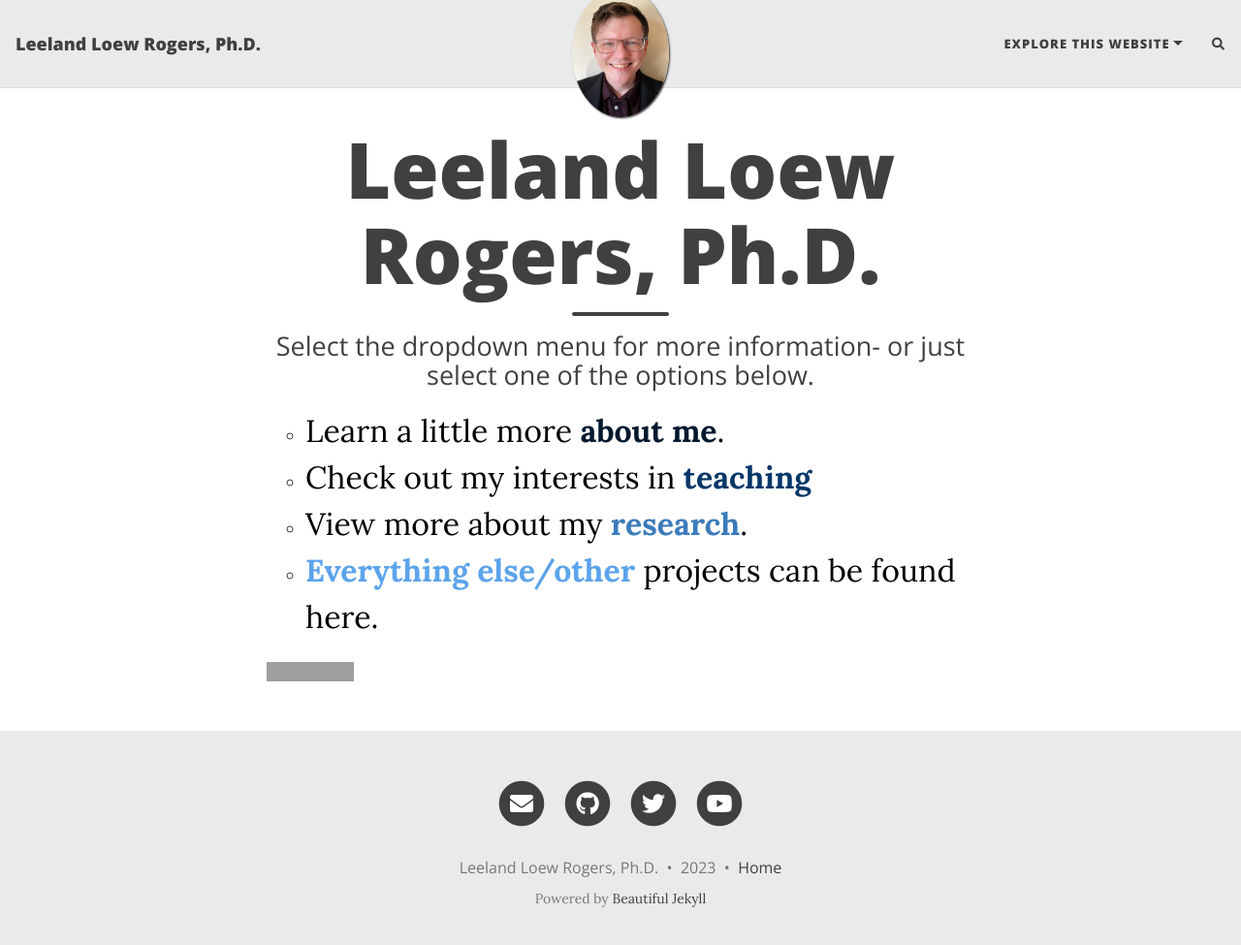
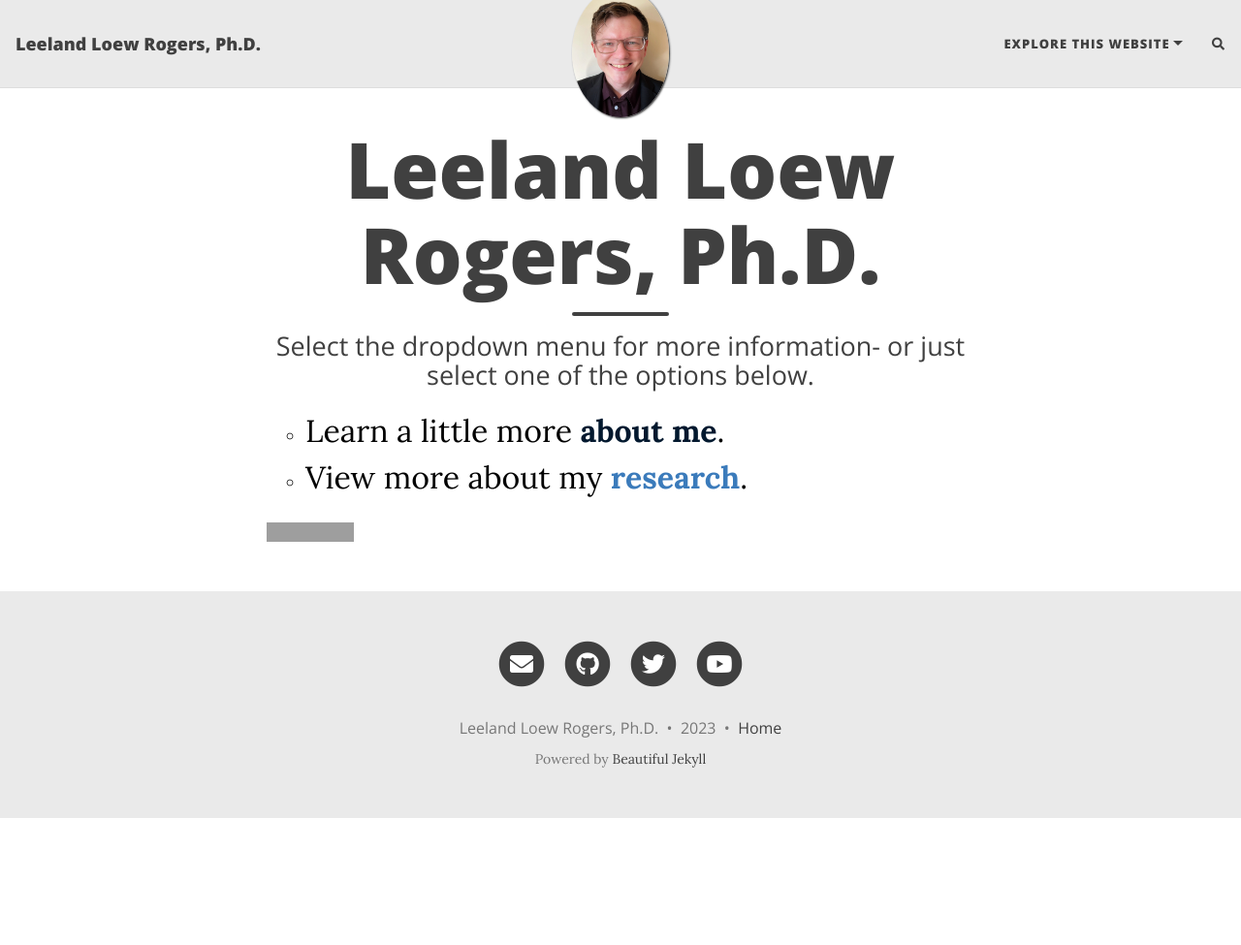
Before and after one commit to LeeLoew/LeelandRogers, a Jekyll site: the page built from index.html, in a window 1280 px wide and 988 px high. Shown: the top 975 px of the window at 97% size. Built offline with Jekyll 4.4.1, drawn with Linux system fonts in a browser that asks for light colours; nearby versions of some CDN libraries; the list of posts is cut into pages by our own code; comment, search, counter and statistics services are not loaded; grey boxes are pictures that could not be loaded.

Commit message:
Update index.html

```diff
--- a/index.html
+++ b/index.html
@@ -5,8 +5,6 @@ subtitle: Select the dropdown menu for more information- or just select one of t
 ---
 <ul style="list-style-type: circle;">
     <li><span style="color: #34495e; font-size: 24pt;"><a style="color: #000000;" href="https://leeloew.github.io/aboutme/">Learn a little more <span style="color: #02182e;"><strong>about me</strong></span>.</a></span></li>
-    <li><span style="color: #34495e; font-size: 24pt;"><a style="color: #000000;" href="https://leeloew.github.io/teaching/">Check out my interests in <span style="color: #063768;"><strong>teaching</strong></span></a></span><span style="color: #34495e; font-size: 24pt;">
     <li><span style="color: #34495e; font-size: 24pt;"><a style="color: #000000;" href="https://leeloew.github.io/research/">View more about my <span style="color: #3b7bbb;"><strong>research</strong></span>.</a></span></li>
-    <li><span style="color: #34495e; font-size: 24pt;"><a style="color: #000000;" href="https://leeloew.github.io/other/"><span style="color: #5ca3eb;"><strong>Everything else/other</strong></span> projects can be found here.</a></span></li>
 </ul>
 <a href="https://hits.seeyoufarm.com"><img src="https://hits.seeyoufarm.com/api/count/incr/badge.svg?url=https%3A%2F%2Fleeloew.github.io&count_bg=%23E9E9E9&title_bg=%23FFFFFF&icon=&icon_color=%23E7E7E7&title=hits&edge_flat=false"/></a>
```
